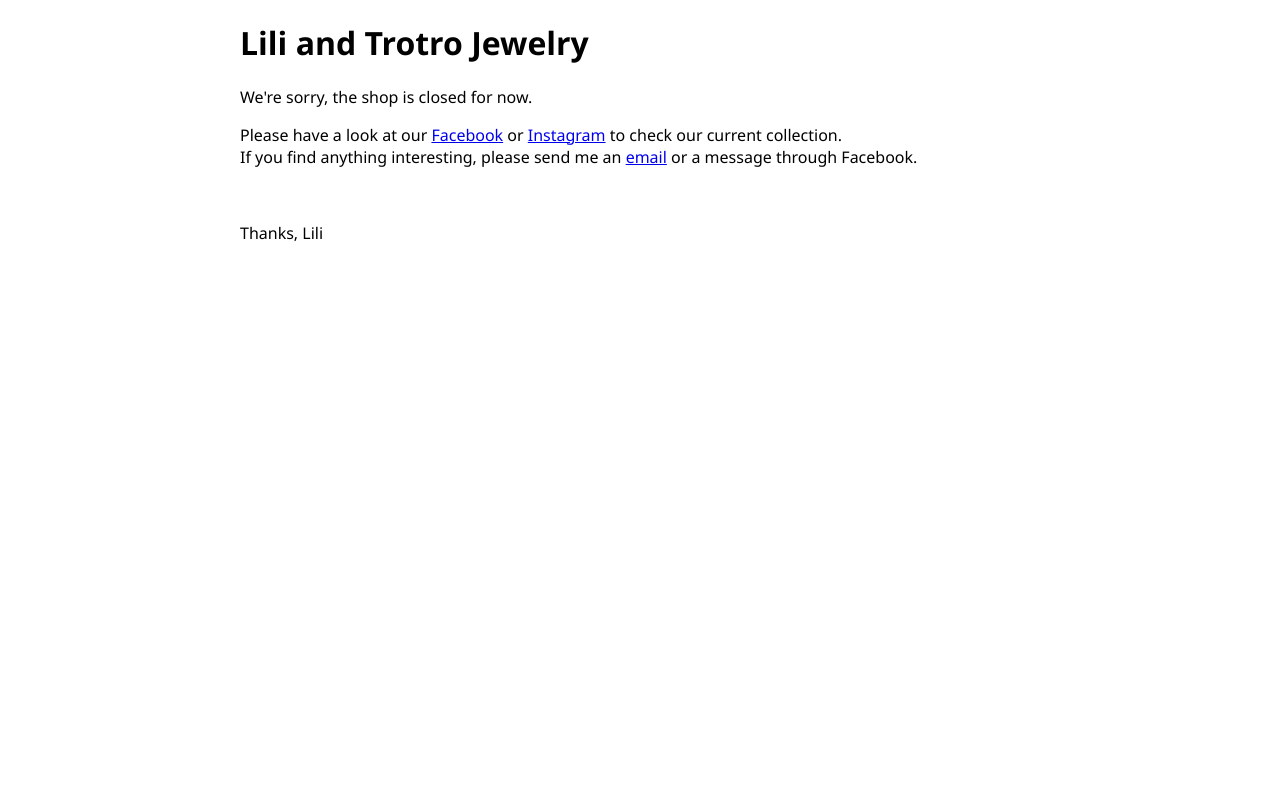
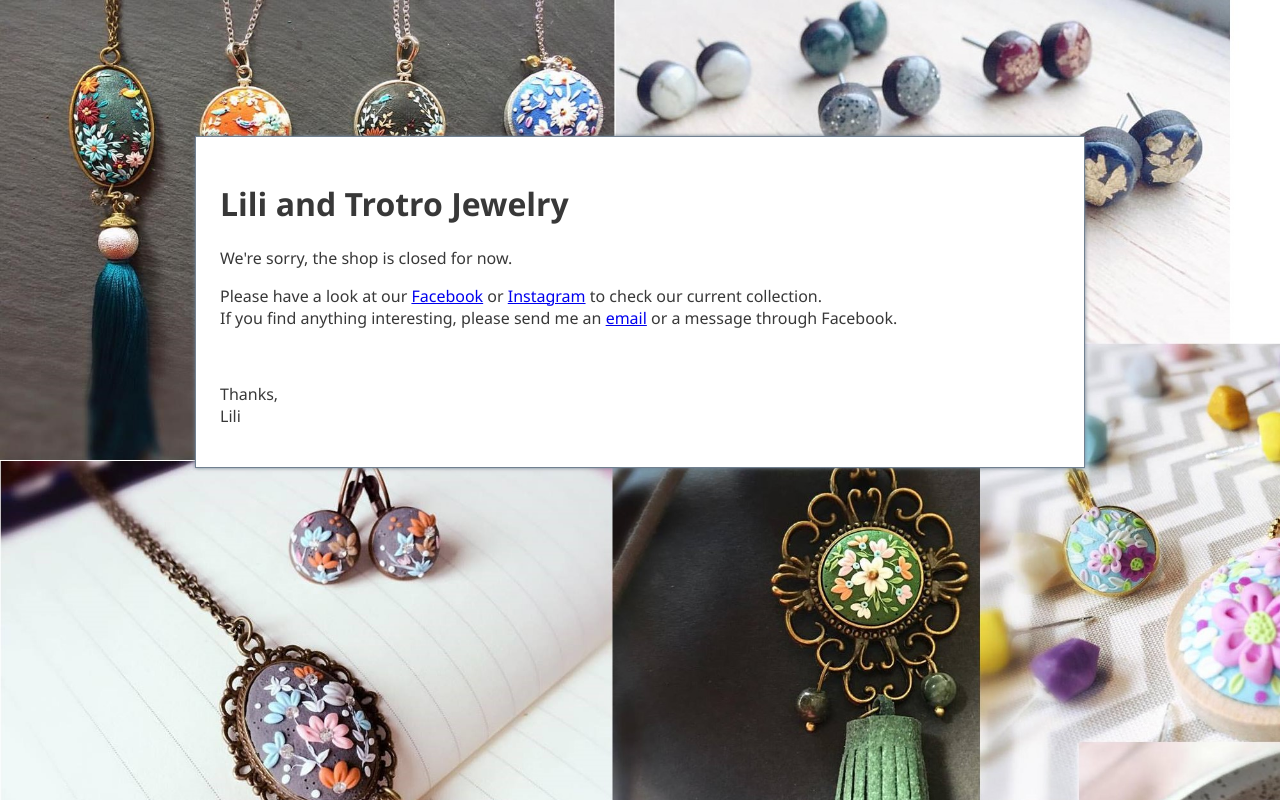
Before and after one commit to polluxor/polluxor.github.io, a plain HTML site: page index.html in a window 1280 px wide. Drawn offline with Linux system fonts and the light colour scheme.

Commit message:
Added background

```diff
--- a/index.html
+++ b/index.html
@@ -13,7 +13,7 @@
             <p>Please have a look at our <a href="https://www.facebook.com/LiliandTrotroJewelry/">Facebook</a> or <a href="https://www.instagram.com/liliandtrotro/">Instagram</a> to check our current collection. <br/>
             If you find anything interesting, please send me an <a href="mailto:liliandtrotrojewelry@hotmail.com">email</a> or a message through Facebook. </p>
             <br/>
-            <p>Thanks, Lili</p>
+            <p>Thanks, <br/>Lili</p>
         </main>
         <footer>
 
--- a/styles.css
+++ b/styles.css
@@ -1,8 +1,22 @@
 body {
     font-family: 'Segoe UI', Tahoma, Geneva, Verdana, sans-serif;
+    color: #383838;
+    background-image: url("./background.jpg");
+    background-size: 100%;
+}
+
+header {
+    height: 128px;
+}
+
+h1 {
 }
 
 main {
+    background-color: white;
+    padding: 24px;
     margin: auto;
-    max-width: 800px;
+    max-width: 840px;
+    border: 1px solid slategrey;
+    box-shadow: 0px 0px 4px 0px slategrey;
 }
```
Also changed, not shown: background.jpg (added).
